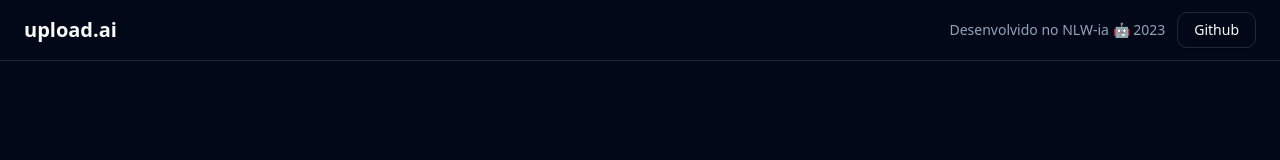
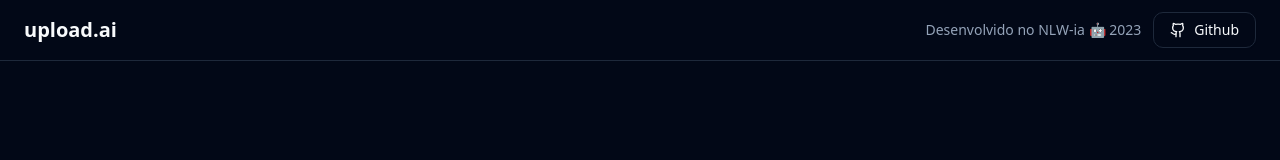
Before and after one commit to chiarorosa/app-nlw-ia, a React (Vite) app in the folder upload-ia-web/: page / in a window 1280 px wide. Shown: the top 160 px of the page. Built offline with nearby package versions, Linux system fonts and the light colour scheme.

Commit message:
utilização do lucide-react para icones

```diff
--- a/upload-ia-web/src/App.tsx
+++ b/upload-ia-web/src/App.tsx
@@ -1,3 +1,4 @@
+import { Github } from "lucide-react"
 import { Button } from "./components/ui/button"
 
 export function App() {
@@ -10,7 +11,10 @@ export function App() {
 					<span className="text-sm text-muted-foreground">
 						Desenvolvido no NLW-ia 🤖 2023
 					</span>
-					<Button variant="outline">Github</Button>
+					<Button variant="outline">
+						<Github className="w-4 h-4 mr-2" />
+						Github
+					</Button>
 				</div>
 			</div>
 		</div>
```
